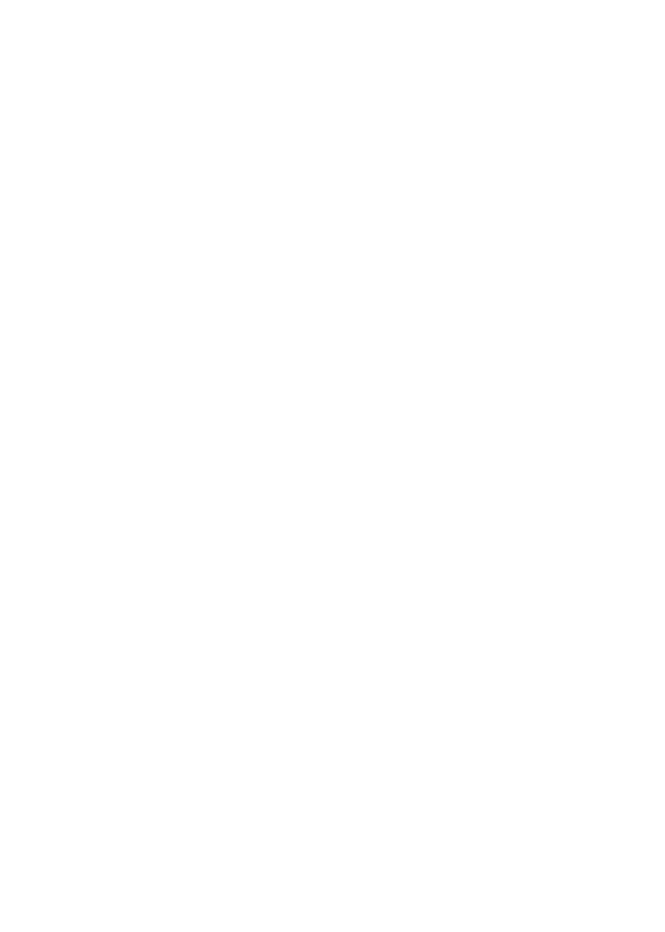
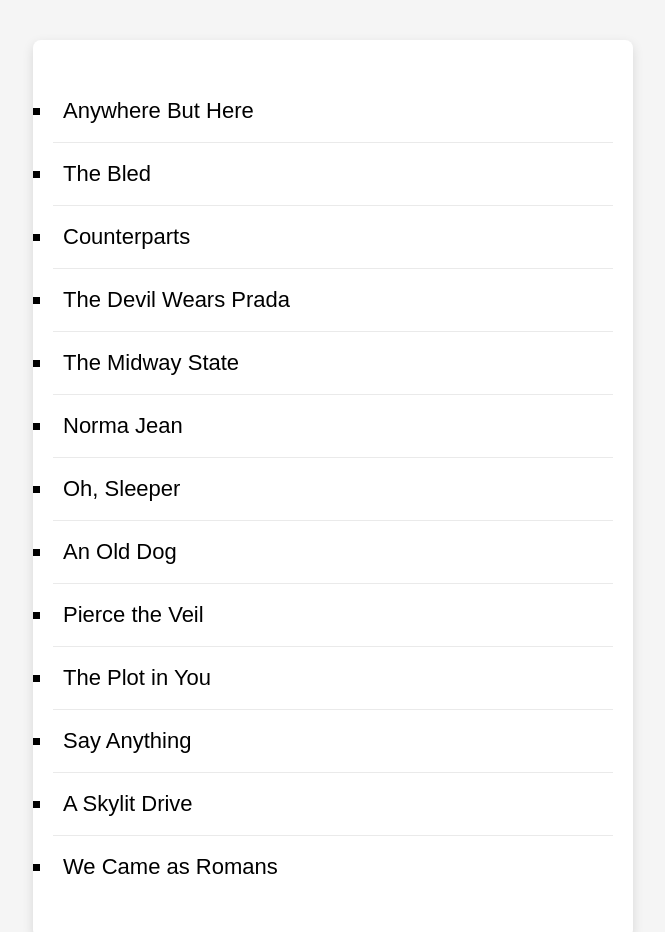
Before and after one commit to acciojob/sorting-articles-Vaishnavi11656, a website: page main.html in a window 1280 px wide. Shown: the top 932 px of the page, without its empty margins (307-972 px from the left). Before the commit the page ends 800 px from the top, so only its background shows below. Drawn offline with Linux system fonts and the light colour scheme.

Commit message:
created a submission

```diff
--- a/main.html
+++ b/main.html
@@ -8,6 +8,9 @@
 
 <body>
 	<!-- the entire body must be written by student -->
+	<ul id="band"></ul>
+
+
     <script type="text/javascript" src="./script.js">
 </script>
 
--- a/script.js
+++ b/script.js
@@ -1 +1,25 @@
-//your JS code here. If required.
+const bands = [
+  'The Plot in You',
+  'The Devil Wears Prada',
+  'Pierce the Veil',
+  'Norma Jean',
+  'The Bled',
+  'Say Anything',
+  'The Midway State',
+  'We Came as Romans',
+  'Counterparts',
+  'Oh, Sleeper',
+  'A Skylit Drive',
+  'Anywhere But Here',
+  'An Old Dog'
+];
+
+function strip(name) {
+  return name.replace(/^(a|an|the)\s+/i, "").trim();
+}
+
+const sortedBands = bands.sort((a, b) => strip(a).localeCompare(strip(b)));
+
+document.getElementById("band").innerHTML = sortedBands
+  .map(band => `<li>${band}</li>`)
+  .join("");
--- a/styles.css
+++ b/styles.css
@@ -1 +1,35 @@
 /*  your css code here. If applicable */
+*{
+	margin:0;
+	padding:0;
+	box-sizing:border-box;
+	font-family:Arial, Helvetica, sans-serif;
+}
+
+body{
+	min-height:100vh;
+	display:flex;
+	justify-content:center;
+	align-items:flex-start;
+	padding:40px 20px;
+	background:#f5f5f5;
+}
+
+#band{
+	width:600px;
+	list-style:square;
+	background:white;
+	padding:40px 20px;
+	border-radius:8px;
+	box-shadow: 0 4px 12px rgba(0, 0, 0, 0.12);
+}
+
+#band li{
+	font-size:22px;
+	padding:18px 10px;
+	border-bottom:1px solid #eaeaea;
+}
+
+#band li:last-child{
+	border-bottom:none;
+}
```
